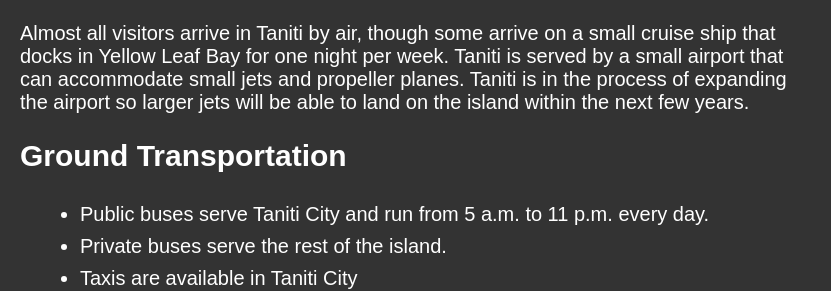
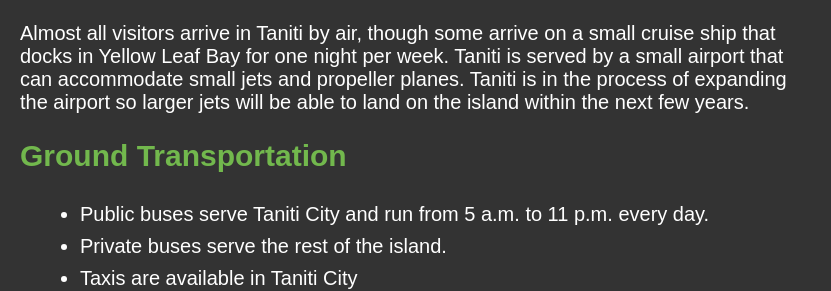
Before and after one commit to rdm004/D479_Merrill_Prototype, a website built with webpack: page transportation.html in a window 1280 px wide. Shown: the part 95-386 px from the top of the page, 0-831 px from the left. Built offline with nearby package versions, Linux system fonts and the light colour scheme.

Commit message:
updated html to change color of one line

```diff
--- a/transportation.html
+++ b/transportation.html
@@ -28,7 +28,7 @@
       in Yellow Leaf Bay for one night per week. Taniti is served by a small airport that can accommodate small
       jets and propeller planes. Taniti is in the process of expanding the airport so larger jets will be able
       to land on the island within the next few years. </p>
-    <h2>Ground Transportation</h2>
+    <h2 style="color: #72b84d">Ground Transportation</h2>
     <ul>
       <li>	Public buses serve Taniti City and run from 5 a.m. to 11 p.m. every day. </li>
       <li>	Private buses serve the rest of the island. </li>
```
